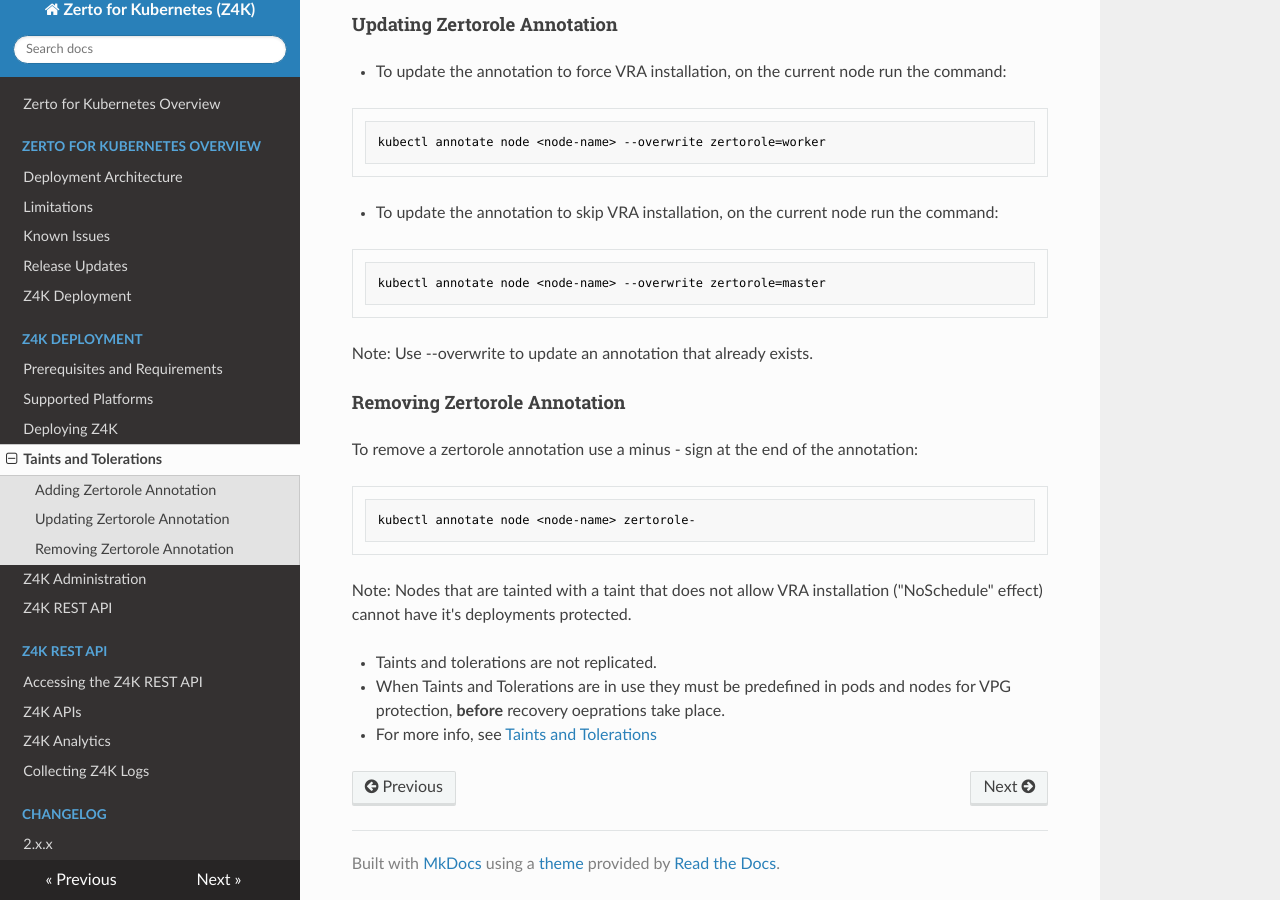
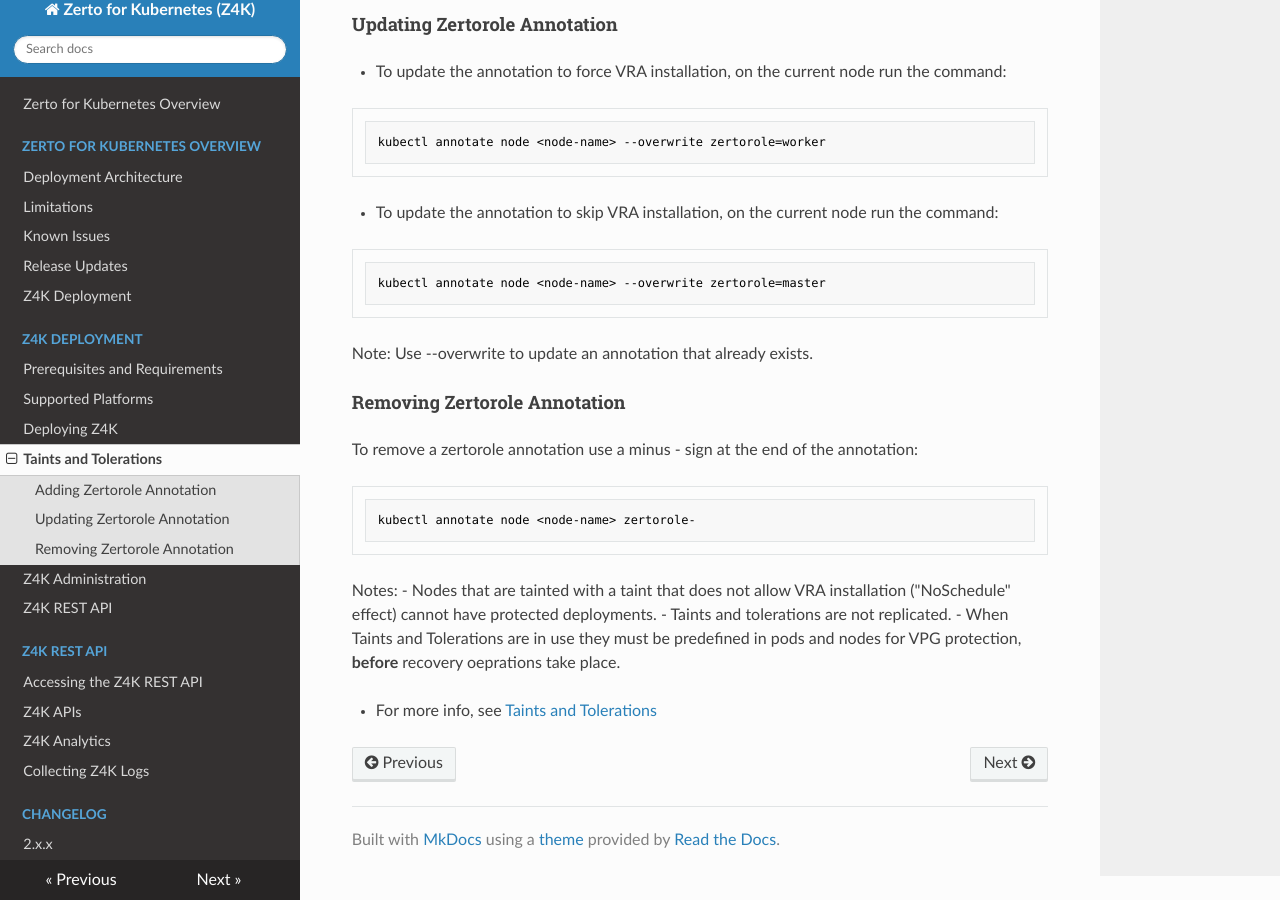
Before and after one commit to ZertoPublic/Z4K, an MkDocs documentation site: the page built from docs/TaintsandTolerations.md, in a window 1280 px wide and 900 px high, scrolled down 573 px. Built offline with MkDocs 1.6.1, drawn with Linux system fonts in a browser that asks for light colours.

Commit message:
Update TaintsandTolerations.md

````diff
--- a/docs/TaintsandTolerations.md
+++ b/docs/TaintsandTolerations.md
@@ -43,8 +43,9 @@
 kubectl annotate node <node-name> zertorole-
 ```
 
-<span class="Note">Note: Nodes that are tainted with a taint that does not allow VRA installation ("NoSchedule" effect) cannot have it's deployments protected.</span>
+<span class="Note">Notes:
+-	Nodes that are tainted with a taint that does not allow VRA installation ("NoSchedule" effect) cannot have protected deployments.
+-	Taints and tolerations are not replicated.
+-	When Taints and Tolerations are in use they must be predefined in pods and nodes for VPG protection, **before** recovery oeprations take place.</span>
 
--	Taints and tolerations are not replicated.
--	When Taints and Tolerations are in use they must be predefined in pods and nodes for VPG protection, **before** recovery oeprations take place.
 -	For more info, see [Taints and Tolerations](https://kubernetes.io/docs/concepts/scheduling-eviction/taint-and-toleration/)
````
